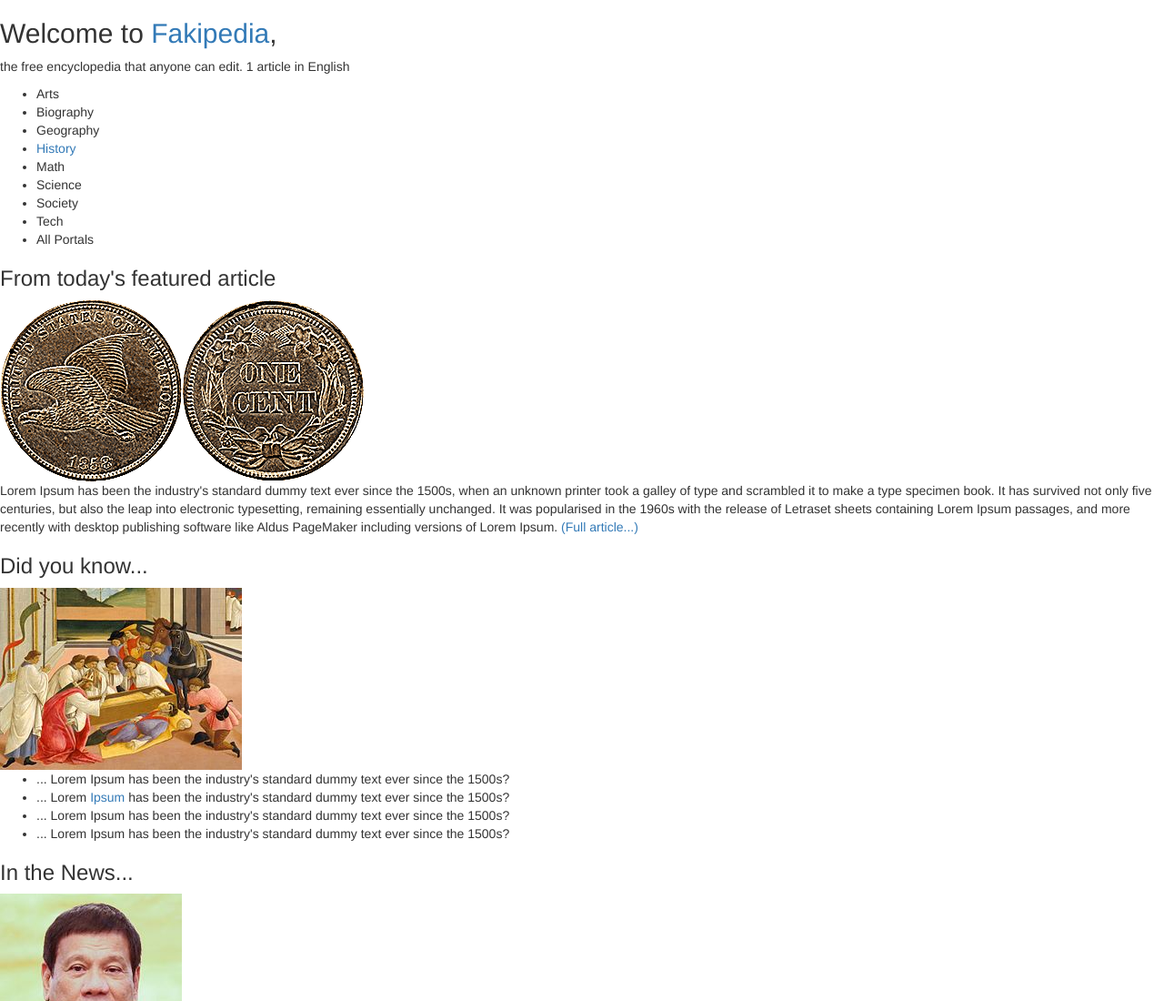
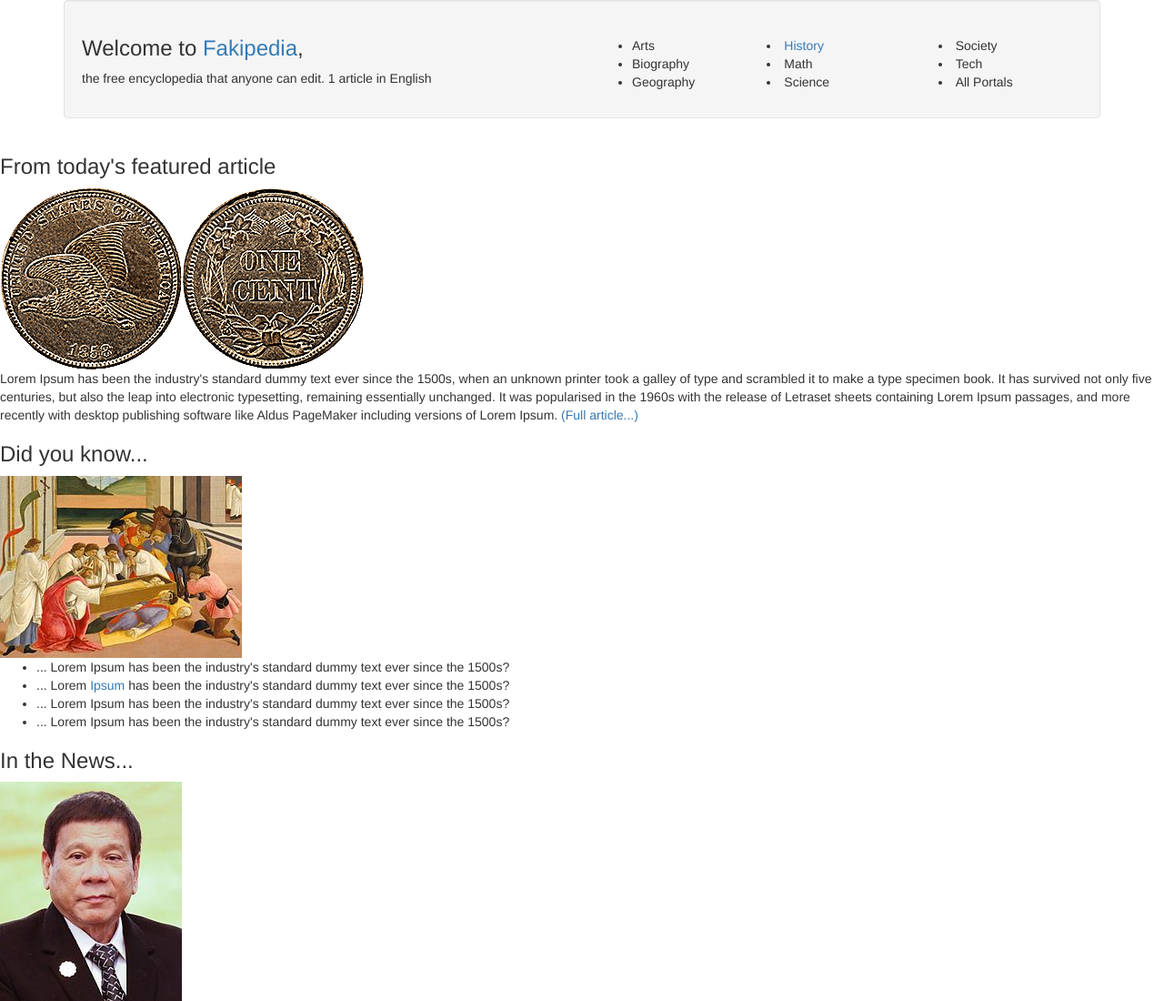
Before and after one commit to CallaRudolph/wiki-rebuild, a plain HTML site: page index.html in a window 1280 px wide. Shown: the top 1100 px of the page at 91% size. Drawn offline with Linux system fonts and the light colour scheme.

Commit message:
add well, row, and columns to first subheading

```diff
--- a/index.html
+++ b/index.html
@@ -6,19 +6,34 @@
     <link href="css/styles.css" rel="stylesheet" type="text/css">
   </head>
   <body>
-    <h2>Welcome to <a href="#">Fakipedia</a>,</h2>
+    <div class="container">
+      <div class="well">
+        <div class="row">
+          <div class="col-md-6">
+            <h3>Welcome to <a href="#">Fakipedia</a>,</h3>
             <p>the free encyclopedia that anyone can edit. 1 article in English</p>
+          </div>
+          <br>
+          <div class="col-md-2">
             <ul>
               <li>Arts</li>
               <li>Biography</li>
               <li>Geography</li>
+          </div>
+          <div class="col-md-2">
             <li><a href="#">History</a></li>
             <li>Math</li>
             <li>Science</li>
+          </div>
+          <div class="col-md-2">
             <li>Society</li>
             <li>Tech</li>
             <li>All Portals</li>
             </ul>
+          </div>
+          </div>
+        </div>
+      </div>
     <h3>From today's featured article</h3>
     <img src="images/penny.png" alt="A picture of pennies">
     <p>Lorem Ipsum has been the industry's standard dummy text ever since the 1500s, when an unknown printer took a galley of type and scrambled it to make a type specimen book. It has survived not only five centuries, but also the leap into electronic typesetting, remaining essentially unchanged. It was popularised in the 1960s with the release of Letraset sheets containing Lorem Ipsum passages, and more recently with desktop publishing software like Aldus PageMaker including versions of Lorem Ipsum. <a href="#">(Full article...)</a></p>
@@ -48,6 +63,7 @@
     <h3>Today's featured picture</h3>
     <img src="images/church.jpg" alt="a picture of a church">
     <p>It has survived not only five centuries, but also the leap into electronic typesetting, remaining essentially unchanged. It was popularised in the 1960s with the release of Letraset sheets containing Lorem Ipsum passages, and more recently with desktop publishing software like <a href="#">Aldus PageMaker</a> including versions of Lorem Ipsum. </p>
+  </div>
   </body>
 
 </html>
```
Lines whose indentation alone changed are shown as unchanged.
